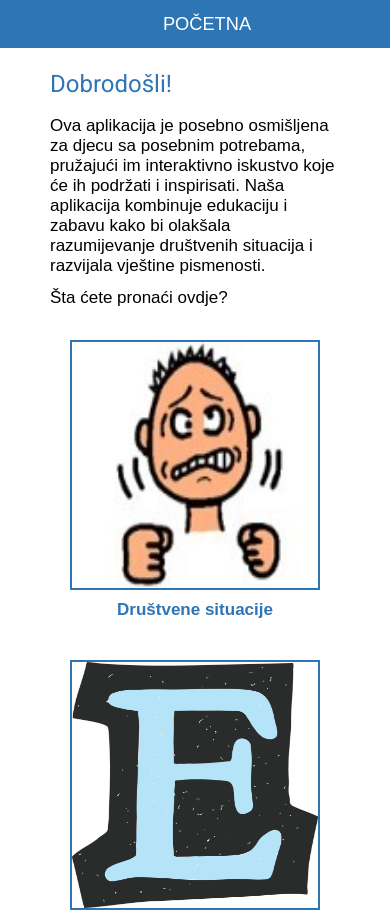
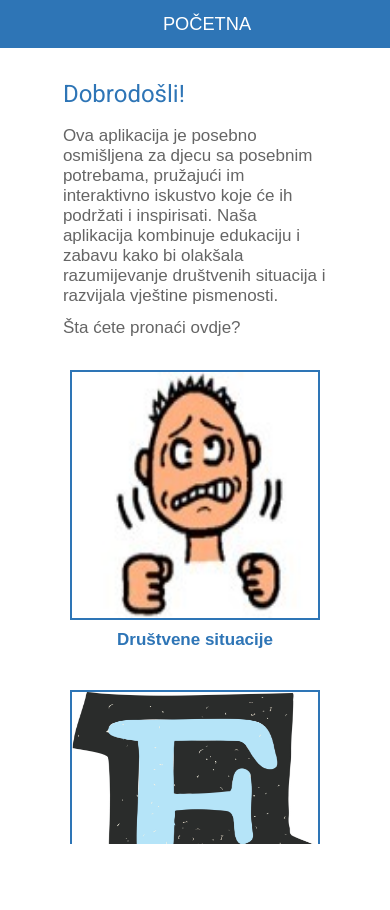
Before and after one commit to savicaAtomovic/incluzija-digitalni-racun, an Angular app: page /home in a window 390 px wide. Shown: the top 910 px of the page. After the commit the page ends 844 px from the top, so only its background shows below. Built offline with nearby package versions, Linux system fonts and the light colour scheme.

Commit message:
Html Css improvements on responsiveness
Introducing consistency in HTML and CSS for home page, game, game list and letter game components. Adds global default values for reseting margins and introduce google fonts, and break div when using flex as a display.

```diff
--- a/src/app/game/game.component.html
+++ b/src/app/game/game.component.html
@@ -1,15 +1,9 @@
-<div>
-  <app-topbar
-    [title]="topbarTitle"
-    [showBackButton]="true"
-    [backOnPage]="'/games'"
-    [showSettings]="false"
-    [showLetterGameSettings]="true"
-  ></app-topbar>
-  <app-letter-game
-    *ngIf="game?.type === GameType.LETTERS"
-    [game]="game"
-  ></app-letter-game>
-
+<div class="game-container">
+  <app-topbar class="app-game-topbar" [title]="topbarTitle" [showBackButton]="true" [backOnPage]="'/games'" [showSettings]="false"
+    [showLetterGameSettings]="true"></app-topbar>
+  <div class="letter-game-content-wrapper">
+    <app-letter-game class="app-letter-game-content-wrapper"  *ngIf="game?.type === GameType.LETTERS"
+      [game]="game"></app-letter-game>
+  </div>
   <p *ngIf="game?.type !== GameType.LETTERS">game-component-works</p>
 </div>
--- a/src/app/game/game.component.scss
+++ b/src/app/game/game.component.scss
@@ -0,0 +1,18 @@
+.game-container {
+    display: flex;
+    flex-direction: column;
+    gap: 10px;
+    align-items: center;
+    height: 100%;
+}
+
+.letter-game-content-wrapper {
+    display: flex;
+    justify-content: center;
+    overflow: auto;
+    width: 100%;
+}
+
+.app-game-topbar {
+    width: 100%;
+}
--- a/src/app/game/letter-game/letter-game.component.html
+++ b/src/app/game/letter-game/letter-game.component.html
@@ -1,31 +1,17 @@
-<div class="container">
-  <div
-    class="images"
-    *ngFor="let config of configArray; let configIndex = index"
-  >
+<div class="images-container">
+  <div class="images" *ngFor="let config of configArray; let configIndex = index">
     <div id="smiley-image-container">
-      <img
-        id="smiley-image"
-        src="assets/icons/check-mark.svg"
-        *ngIf="isCorrect(configIndex) === LetterGameCorrect.CORRECT"
-      />
-      <img
-        id="smiley-image"
-        src="assets/icons/error.svg"
-        *ngIf="isCorrect(configIndex) === LetterGameCorrect.WRONG"
-      />
+      <img id="smiley-image" src="assets/icons/check-mark.svg"
+        *ngIf="isCorrect(configIndex) === LetterGameCorrect.CORRECT" />
+      <img id="smiley-image" src="assets/icons/error.svg" *ngIf="isCorrect(configIndex) === LetterGameCorrect.WRONG" />
     </div>
     <div class="image-wrapper">
-      <img
-        [src]="config.image"
-        [style.opacity]="
+      <img [src]="config.image" [style.opacity]="
           isCorrect(configIndex) === LetterGameCorrect.NONE ? 1 : 0.5
-        "
-      />
+        " />
     </div>
     <div class="letter-grid">
-      <ng-container
-        *ngFor="
+      <ng-container *ngFor="
           let letter of (settingsService.language | async) ===
           Language.MONTENEGRO
             ? config.wordLat
@@ -33,18 +19,11 @@
             ? config.wordCyr
             : config.wordLat;
           let i = index
-        "
-      >
+        ">
         <div class="letter" *ngIf="!isMissing(i, config)">{{ letter }}</div>
-        <input
-          [value]="userInputMap.get(configIndex)?.[i] || ''"
-          *ngIf="isMissing(i, config)"
-          class="letter-input"
-          type="text"
-          appLetterValidator
-          [maxLength]="letter.length"
-          (input)="updateUserInput(configIndex, i, $event)"
-        />
+        <input [value]="userInputMap.get(configIndex)?.[i] || ''" *ngIf="isMissing(i, config)" class="letter-input"
+          type="text" appLetterValidator [maxLength]="letter.length"
+          (input)="updateUserInput(configIndex, i, $event)" />
       </ng-container>
     </div>
   </div>
--- a/src/app/game/letter-game/letter-game.component.scss
+++ b/src/app/game/letter-game/letter-game.component.scss
@@ -1,8 +1,9 @@
-.container {
+.images-container {
   display: flex;
   flex-wrap: wrap;
-  justify-content: space-between;
-  padding: 50px 300px;
+  justify-content: space-around;
+  padding: 50px 25%;
+  max-width: 1300px;
 }
 
 .images {
@@ -59,8 +60,8 @@
 }
 
 @media (max-width: 768px) {
-  .container {
-    padding: 20px 50px;
+  .images-container {
+    padding: 20px 11%;
   }
 }
 
--- a/src/app/games-list/games-list.component.html
+++ b/src/app/games-list/games-list.component.html
@@ -1,12 +1,7 @@
-<div class="container">
-  <div class="topbar">
-    <app-topbar
-      [title]="'IGRE'"
-      [showSettings]="false"
-      [showBackButton]="true"
-      [backOnPage]="'/home'"
-    ></app-topbar>
-  </div>
+<div class="games-container">
+
+  <app-topbar [title]="'IGRE'" [showSettings]="false" [showBackButton]="true" [backOnPage]="'/home'"></app-topbar>
+
   <div class="games-wrapper" fxLayoutGap="15px">
     <div class="image-wrapper" *ngFor="let game of games">
       <img class="image" src="{{ game.image }}" (click)="onClick(game)" />
@@ -15,7 +10,7 @@
           {{ game.name }}
         </p>
       </div>
-      <div></div>
+      <div class="break"></div>
     </div>
   </div>
 </div>
--- a/src/app/games-list/games-list.component.scss
+++ b/src/app/games-list/games-list.component.scss
@@ -1,9 +1,20 @@
+.games-container {
+  height: 100%;
+  display: flex;
+  flex-direction: column;
+  gap: 10px;
+}
+
 .games-wrapper {
-  padding: 50px 500px;
-  display: grid; /* 1 */
-  grid-template-columns: repeat(auto-fill, var(--games-width)); /* 2 */
-  grid-gap: 1rem; /* 3 */
+  //padding: 50px 500px;
+  display: flex; /* 1 */
+  //grid-template-columns: repeat(auto-fill, var(--games-width)); /* 2 */
+  //grid-gap: 1rem; /* 3 */
   justify-content: center; /* 4 */
+  align-items: center;
+  overflow: auto;
+  width: 100%;
+  padding: 50px 20px 0 20px;
 }
 
 .image-wrapper {
--- a/src/app/home-page/home-page.component.html
+++ b/src/app/home-page/home-page.component.html
@@ -1,23 +1,27 @@
 <div class="home-container">
   <app-topbar [title]="'POČETNA'"></app-topbar>
-  <div class="container">
+  <div class="home-page-content-wrapper">
     <div class="description">
+      <div class="home-heading-1">
         <h1>Dobrodošli!</h1>
+      </div>
+      <div class="home-about">
         <p>
           Ova aplikacija je posebno osmišljena za djecu sa posebnim potrebama,
           pružajući im interaktivno iskustvo koje će ih podržati i inspirisati.
           Naša aplikacija kombinuje edukaciju i zabavu kako bi olakšala
           razumijevanje društvenih situacija i razvijala vještine pismenosti.
         </p>
+      </div>
+      <div class="home-what">
         <p>Šta ćete pronaći ovdje?</p>
       </div>
+    </div>
+    <div class="break"></div>
     <div class="options">
       <div class="option">
         <div class="image-wrapper" (click)="navigateToBoard()">
-          <img
-            class="image"
-            src="assets/multimedia/1/images/without-text/Picture1.jpg"
-          />
+          <img class="image" src="assets/multimedia/1/images/without-text/Picture1.jpg" />
         </div>
         <div class="image-description">
           <p>
@@ -36,7 +40,9 @@
         </div>
       </div>
     </div>
+    <div class="break"></div>
     <div class="description">
+      <div class="home-about">
         <p>
           Nastojimo stvoriti siguran i podržavajući prostor za svako dijete,
           pružajući im resurse i alate za uspešan razvoj. Ovo je mjesto gdje
@@ -46,3 +52,4 @@
       </div>
     </div>
   </div>
+</div>
--- a/src/app/home-page/home-page.component.scss
+++ b/src/app/home-page/home-page.component.scss
@@ -1,7 +1,18 @@
-.container {
-  padding: 50px 300px;
+.home-container {
   display: flex;
   flex-direction: column;
+  height: 100%;
+  gap: 10px;
+}
+
+.home-page-content-wrapper {
+  overflow: auto;
+  display: flex;
+  justify-content: center;
+  flex-wrap: wrap;
+  align-self: center;
+  width: 100%;
+  padding-top: 50px;
 }
 
 h1 {
@@ -11,6 +22,8 @@ h1 {
 .description {
   font-family: Arial, Helvetica, sans-serif;
   font-size: 17px;
+  max-width: 770px;
+  padding: 0 20px 0 20px;
 }
 
 .image-wrapper {
@@ -26,6 +39,7 @@ h1 {
   justify-content: center;
   padding: 20px;
   gap: 100px;
+  max-width: 770px;
 }
 
 .option {
@@ -48,13 +62,13 @@ h1 {
 
 /* Media query for smaller screens */
 @media (max-width: 768px) {
-  .container {
-    padding: 20px 50px;
+  .home-page-content-wrapper {
+    padding: 20px 11%;
   }
-
   .options {
     flex-direction: column;
     gap: 20px;
+    align-items: center;
   }
 
   .image-wrapper {
--- a/src/app/main/main.component.scss
+++ b/src/app/main/main.component.scss
@@ -1,8 +1,3 @@
-// * {
-//   margin: 0;
-//   padding: 0;
-//   box-sizing: border-box;
-// }
 .container {
   display: flex;
   flex-direction: column;
--- a/src/styles.scss
+++ b/src/styles.scss
@@ -1,20 +1,30 @@
 /* You can add global styles to this file, and also import other style files */
+/* ==== Google font ==== */
+@import url('http://fonts.googleapis.com/css?family=Noto+Serif:400,400italic,700|Open+Sans:300,400,500,600,700');
 
 /* Add application styles & imports to this file! */
 @import "~@angular/material/prebuilt-themes/deeppurple-amber.css";
 
+/* ===================================
+1. General
+==================================== */
 * {
   box-sizing: border-box;
+  margin: 0;
 }
 
 html {
-  margin: 0;
   height: 100%;
 }
 
 body {
   margin: 0;
   height: 100%;
+  font-family: 'Open Sans', 'Arial', 'sans-serif';
+  font-size: 14px;
+  font-weight: 300;
+  line-height: 1.6em;
+  color: #656565;
 }
 
 :root {
@@ -37,16 +47,18 @@ body {
   --games-desc-font-size: 16px;
 }
 
-// body {
-//   margin: 0;
-//   position: sticky;
-//   height: 100vh;
-//   width: 100vw;
-//   padding: var(--unit-1);
-// }
+body::-webkit-scrollbar {
+  display: none;
+  /* Safari and Chrome */
+  -ms-overflow-style: none;
+  /* Internet Explorer 10+ */
+  scrollbar-width: none;
+  /* Firefox */
+}
 
-body::-webkit-scrollbar {
-  display: none; /* Safari and Chrome */
-  -ms-overflow-style: none; /* Internet Explorer 10+ */
-  scrollbar-width: none; /* Firefox */
+/* Inserting a collapsed row between two flex items will make
+ * the flex item that comes after it break to a new row */
+.break {
+  flex-basis: 100%;
+  height: 0;
 }
```
Lines whose indentation alone changed are shown as unchanged.
